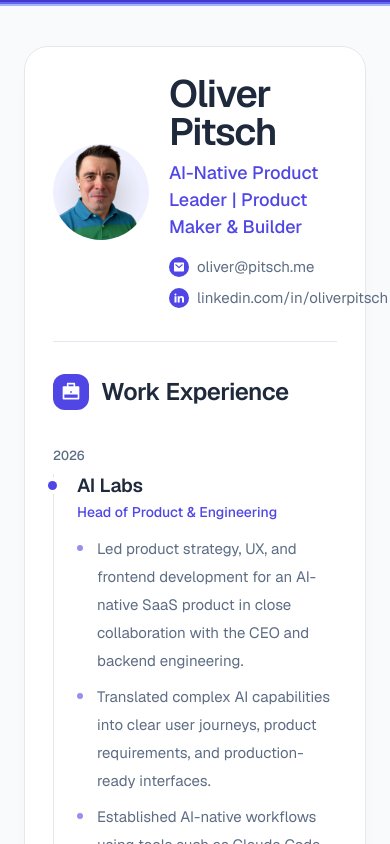
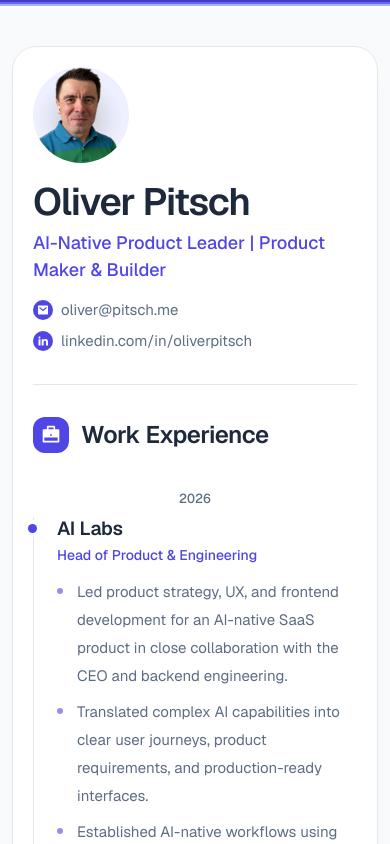
Before and after one commit to oliverpitsch/oliverpitsch.github.io, a Next.js app: page /cv in a window 390 px wide. Shown: the top 844 px of the page. Built offline with nearby package versions, Linux system fonts and the light colour scheme.

Commit message:
Improve mobile application documents and skip preview builds

```diff
--- a/src/components/cv/CoverLetterDocument.tsx
+++ b/src/components/cv/CoverLetterDocument.tsx
@@ -37,8 +37,8 @@ export default function CoverLetterDocument({
   const downloadingLabel = language === 'de' ? 'PDF wird erstellt …' : 'Generating PDF …';
 
   return (
-    <Container size="wide" className={compact ? 'py-4' : 'py-10 print:px-0 print:py-0'}>
-      <div className="letter-stage px-3 pb-3 sm:px-8 sm:pb-8 lg:px-12 lg:pb-12 print:p-0">
+    <Container size="wide" className={`max-sm:px-3 ${compact ? 'py-4' : 'py-10 print:px-0 print:py-0'}`}>
+      <div className="letter-stage pb-3 sm:px-8 sm:pb-8 lg:px-12 lg:pb-12 print:p-0">
         <article
           aria-labelledby="cover-letter-title"
           className="letter-sheet mx-auto aspect-[210/297] w-full max-w-[210mm] bg-white px-6 py-8 text-[#1e293b] shadow-[0_1px_1px_rgba(15,23,42,0.08),0_4px_12px_-2px_rgba(15,23,42,0.12),0_30px_64px_-24px_rgba(15,23,42,0.34)] ring-1 ring-black/[0.04] sm:px-12 sm:py-12 lg:px-[20mm] lg:py-[18mm] print:max-w-none print:shadow-none print:ring-0"
@@ -69,7 +69,7 @@ export default function CoverLetterDocument({
           </header>
 
           <div className="letter-meta mt-10 grid gap-6 text-[13px] leading-6 text-[#5d6d84] sm:grid-cols-[1fr_auto]">
-            <div>
+            <div className="hidden sm:block print:block">
               <p className="font-semibold text-[#1e293b]">{company}</p>
             </div>
             <p className="tabular-nums sm:text-right">
--- a/src/components/cv/CvDocument.tsx
+++ b/src/components/cv/CvDocument.tsx
@@ -119,12 +119,12 @@ export default function CvDocument({
   const copy = labels[language];
   const contact = language === 'de' ? cvDe : cv;
   return (
-    <Container size="wide" className={compact ? 'py-4' : 'py-10 print:px-0 print:py-0'}>
+    <Container size="wide" className={`max-sm:px-3 ${compact ? 'py-4' : 'py-10 print:px-0 print:py-0'}`}>
       <div className="cv-sheet grid gap-6 lg:grid-cols-[minmax(0,1.6fr)_minmax(272px,0.85fr)] lg:items-start">
         <div className="cv-main space-y-6">
-          <section className="cv-card relative z-10 rounded-3xl border border-line bg-surface p-7 shadow-card print:border-0 print:p-0 print:shadow-none sm:p-9">
+          <section className="cv-card relative z-10 rounded-3xl border border-line bg-surface p-5 shadow-card print:border-0 print:p-0 print:shadow-none sm:p-9">
             <header className="cv-letterhead">
-              <div className="flex flex-wrap items-center gap-5">
+              <div className="flex flex-col items-start gap-5 sm:flex-row sm:items-center print:flex-row print:items-center">
                 <picture className="shrink-0">
                   <source
                     media="(prefers-color-scheme: dark)"
@@ -192,7 +192,7 @@ export default function CvDocument({
                       key={`${role.org}-${role.from}`}
                       className="group grid gap-x-5 gap-y-2 sm:grid-cols-[74px_1fr] print:break-inside-avoid"
                     >
-                      <p className="pt-1 text-[13px] font-medium leading-5 tabular-nums text-ink-muted sm:text-right">
+                      <p className="pt-1 text-center text-[13px] font-medium leading-5 tabular-nums text-ink-muted sm:text-right print:text-right">
                         <span className="sm:block">{role.from}</span>
                         {role.to !== role.from && (
                           <span className="sm:block">{` – ${role.to === 'present' ? copy.present : role.to}`}</span>
```
Also changed, not shown: vercel.json (added).
